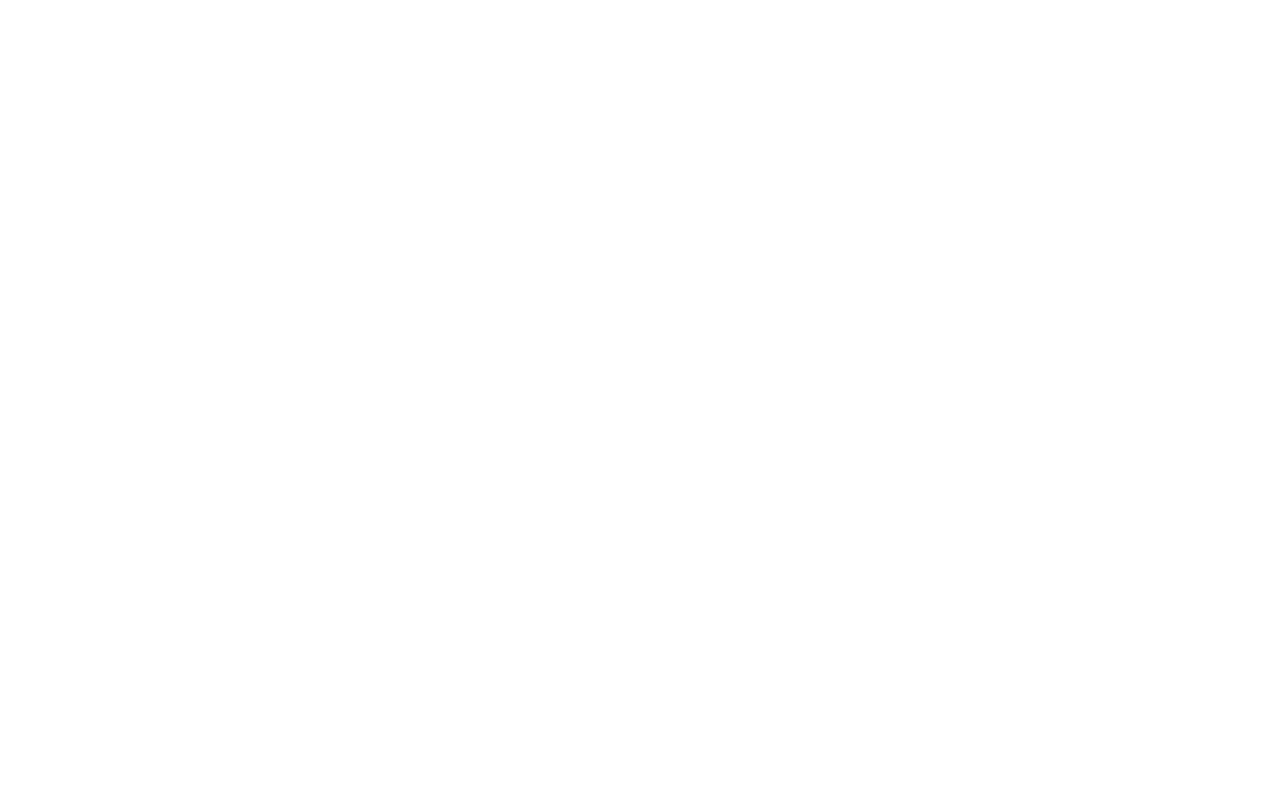
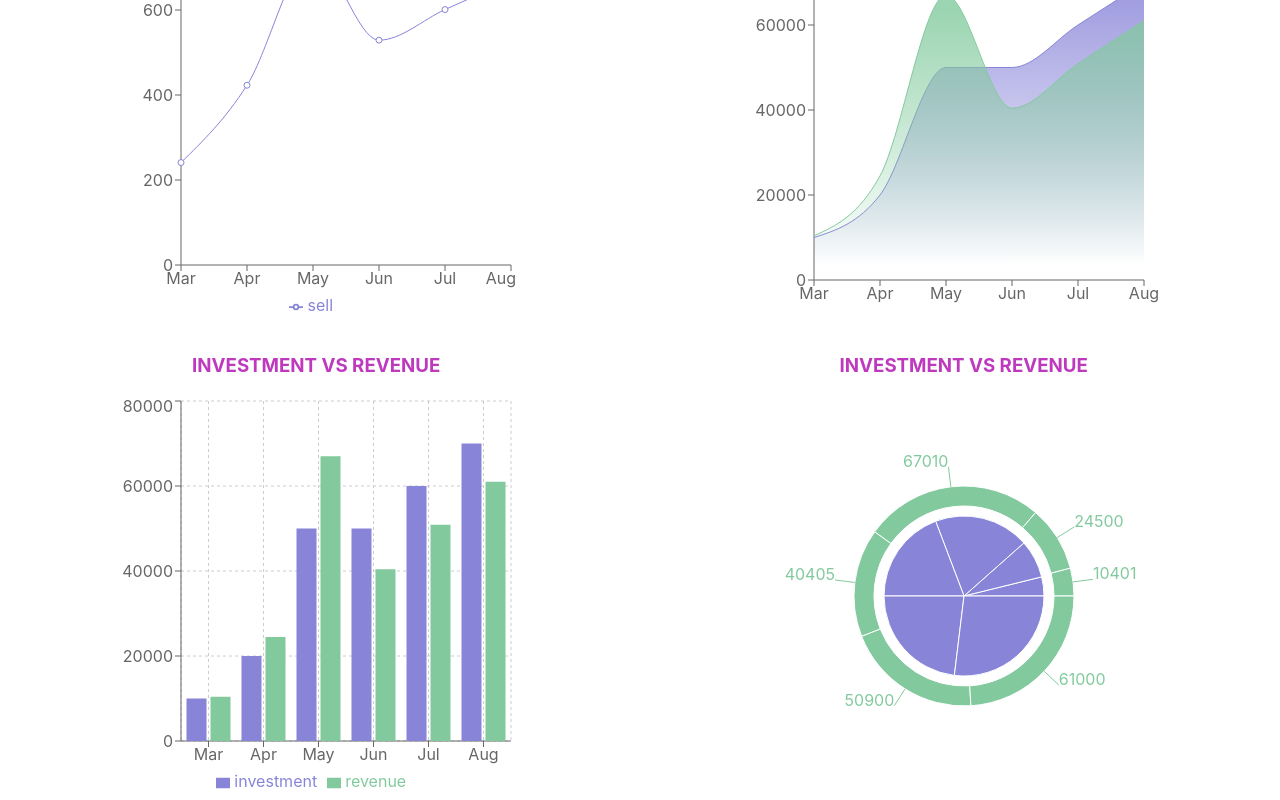
Before and after one commit to myishatunsamiha/restaurant-review-zone, a React (Create React App) app: page /dashboard in a window 1280 px wide. Shown: the part 186-986 px from the top of the page. Before the commit the page ends 800 px from the top, so only its background shows below. Built offline with nearby package versions, Linux system fonts and the light colour scheme.

Commit message:
Added line chart, area chart, bar chart and pie chart on dashboard page.

```diff
--- a/package.json
+++ b/package.json
@@ -10,6 +10,7 @@
     "react-dom": "^17.0.0",
     "react-router-dom": "^6.3.0",
     "react-scripts": "5.0.0",
+    "recharts": "^2.1.9",
     "web-vitals": "^2.1.4"
   },
   "scripts": {
--- /dev/null
+++ b/public/data.json
@@ -0,0 +1,38 @@
+[
+    {
+        "month": "Mar",
+        "investment": 10000,
+        "sell": 241,
+        "revenue": 10401
+    },
+    {
+        "month": "Apr",
+        "investment": 20000,
+        "sell": 423,
+        "revenue": 24500
+    },
+    {
+        "month": "May",
+        "investment": 50000,
+        "sell": 726,
+        "revenue": 67010
+    },
+    {
+        "month": "Jun",
+        "investment": 50000,
+        "sell": 529,
+        "revenue": 40405
+    },
+    {
+        "month": "Jul",
+        "investment": 60000,
+        "sell": 601,
+        "revenue": 50900
+    },
+    {
+        "month": "Aug",
+        "investment": 70000,
+        "sell": 670,
+        "revenue": 61000
+    }
+]
--- a/src/components/DashBoard/DashBoard.css
+++ b/src/components/DashBoard/DashBoard.css
@@ -0,0 +1,17 @@
+.dashboard-container {
+    display: grid;
+    grid-template-columns: repeat(2, 1fr);
+    grid-gap: 15px;
+    justify-content: center;
+}
+
+.dashboard {
+    display: flex;
+    flex-direction: column;
+    justify-content: center;
+    align-items: center;
+}
+
+h3 {
+    color: rgb(190, 57, 190);
+}
--- a/src/components/DashBoard/DashBoard.js
+++ b/src/components/DashBoard/DashBoard.js
@@ -1,11 +1,75 @@
-import React from 'react';
+import React, { useEffect, useState } from 'react';
+import { Area, AreaChart, Bar, BarChart, CartesianGrid, Legend, Line, LineChart, Pie, PieChart, Tooltip, XAxis, YAxis } from 'recharts';
 import './DashBoard.css';
 
 const DashBoard = () => {
+    const [data, setData] = useState([]);
+
+    useEffect(() => {
+        fetch('data.json')
+            .then(res => res.json())
+            .then(data => setData(data))
+    }, []);
+
     return (
-        <div>
-            Dashboard
+        <div className='dashboard-container'>
+            <div className='dashboard'>
+                <h3>MONTH VS SELL</h3>
+                <LineChart width={400} height={400} data={data}>
+                    <XAxis dataKey='month' />
+                    <YAxis />
+                    <Tooltip />
+                    <Legend />
+                    <Line type="monotone" dataKey='sell' stroke="#8884d8"></Line>
+                </LineChart>
+            </div>
+
+            <div className='dashboard'>
+                <h3>INVESTMENT VS REVENUE</h3>
+                <AreaChart width={420} height={380} data={data}
+                    margin={{ top: 10, right: 30, left: 0, bottom: 0 }}>
+                    <defs>
+                        <linearGradient id="colorUv" x1="0" y1="0" x2="0" y2="1">
+                            <stop offset="5%" stopColor="#8884d8" stopOpacity={0.8} />
+                            <stop offset="95%" stopColor="#8884d8" stopOpacity={0} />
+                        </linearGradient>
+                        <linearGradient id="colorPv" x1="0" y1="0" x2="0" y2="1">
+                            <stop offset="5%" stopColor="#82ca9d" stopOpacity={0.8} />
+                            <stop offset="95%" stopColor="#82ca9d" stopOpacity={0} />
+                        </linearGradient>
+                    </defs>
+                    <XAxis dataKey="month" />
+                    <YAxis />
+                    <Tooltip />
+                    <Area type="monotone" dataKey="investment" stroke="#8884d8" fillOpacity={1} fill="url(#colorUv)" />
+                    <Area type="monotone" dataKey="revenue" stroke="#82ca9d" fillOpacity={1} fill="url(#colorPv)" />
+                </AreaChart>
+            </div>
+
+            <div className="dashboard">
+                <h3>INVESTMENT VS REVENUE</h3>
+                <BarChart width={400} height={400} data={data}>
+                    <CartesianGrid strokeDasharray="3 3" />
+                    <XAxis dataKey='month' />
+                    <YAxis />
+                    <Tooltip />
+                    <Legend />
+                    <Bar dataKey="investment" fill="#8884d8" />
+                    <Bar dataKey="revenue" fill="#82ca9d" />
+                </BarChart>
+            </div>
+
+            <div className="dashboard">
+                <h3>INVESTMENT VS REVENUE</h3>
+                <PieChart width={400} height={400} data={data}>
+                    <Pie data={data} dataKey="investment" nameKey="month" cx="50%" cy="50%" outerRadius={80} fill="#8884d8" />
+                    <Pie data={data} dataKey="revenue" nameKey="month" cx="50%" cy="50%" innerRadius={90} outerRadius={110} fill="#82ca9d" label />
+                    <Tooltip />
+                </PieChart>
+            </div>
         </div>
+
+
     );
 };
 
```
Also changed, not shown: 1 other file (tests, documents, lock files or other folders).
